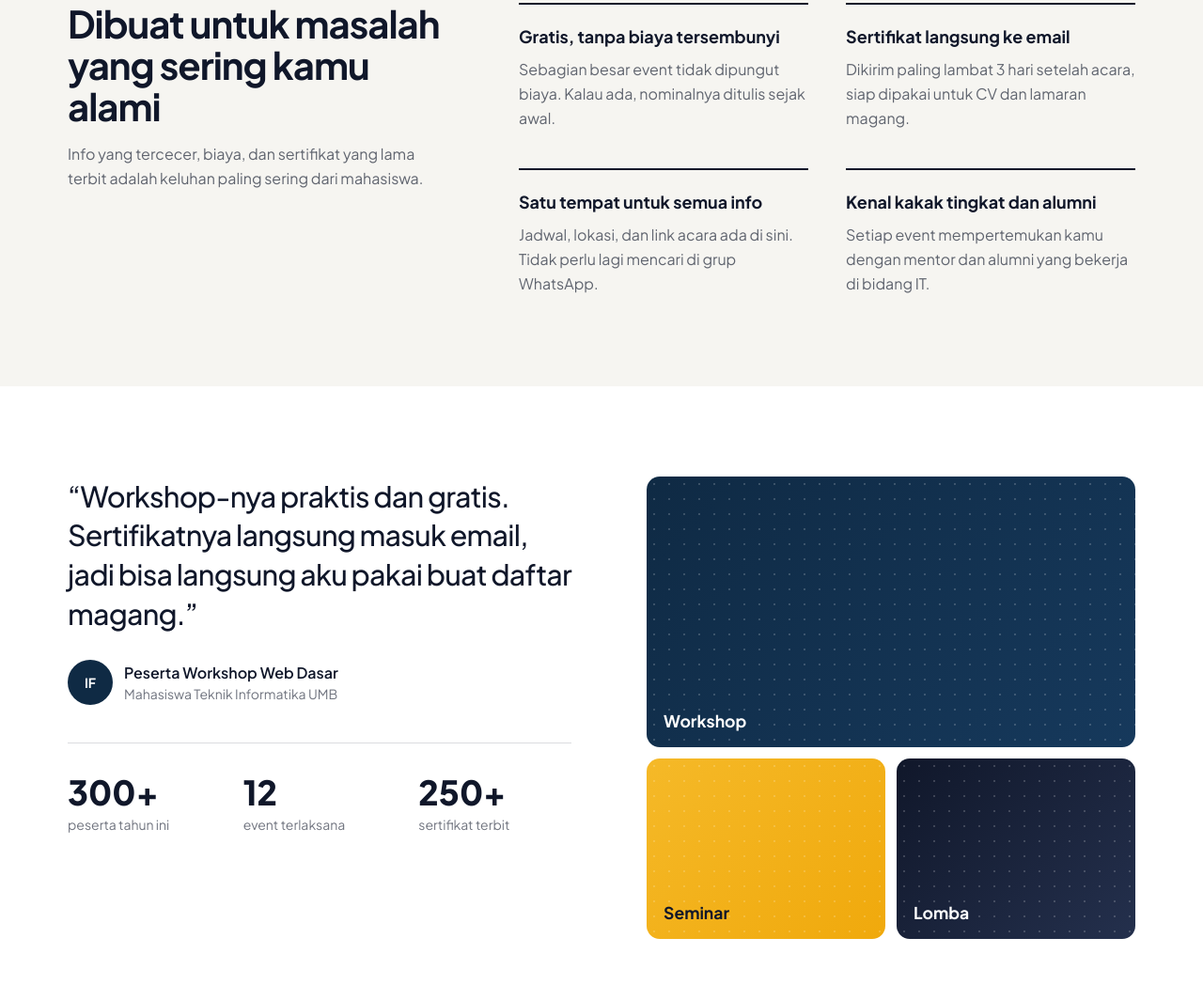
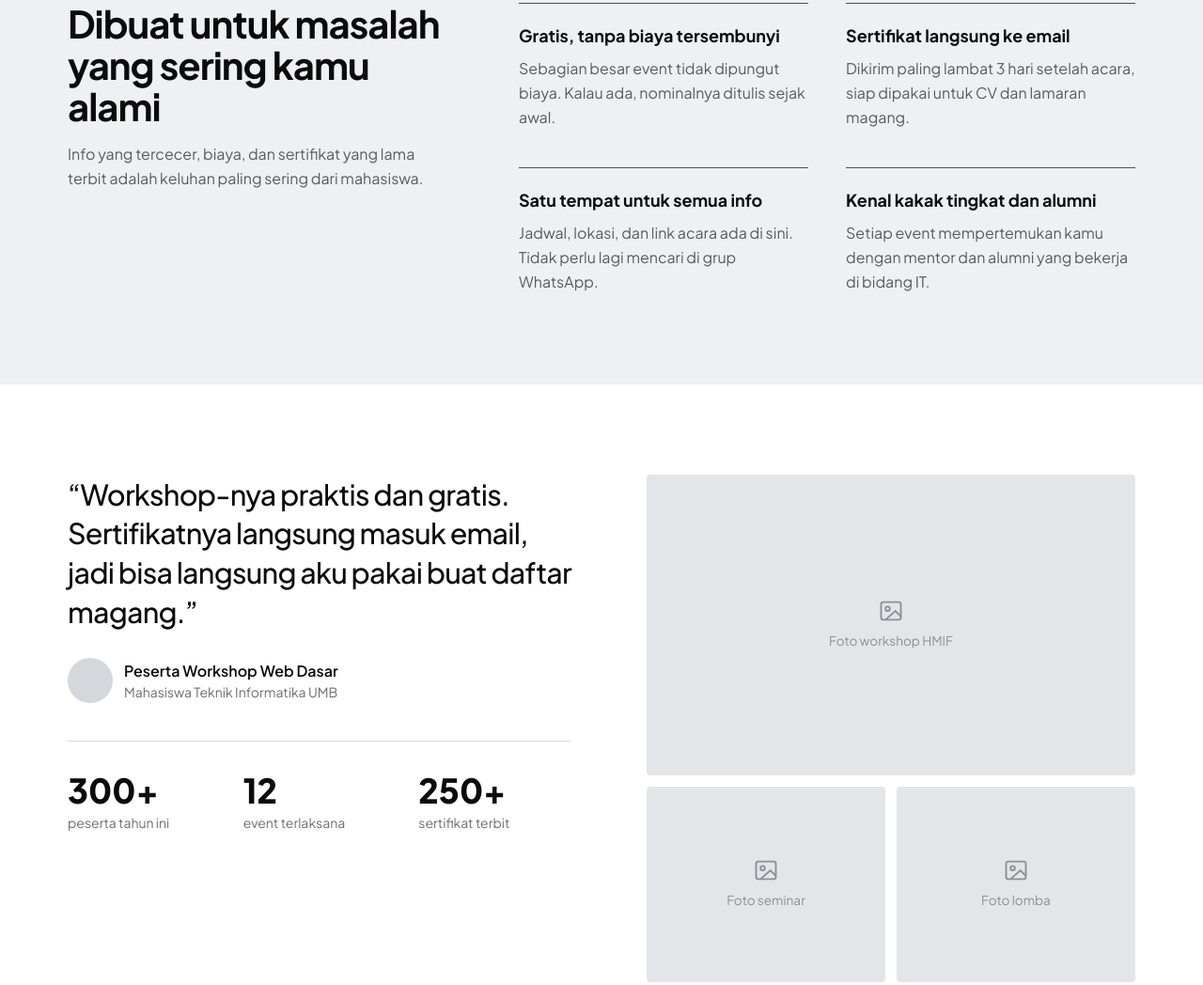
Before and after one commit to AT1NG/hmifumb, a plain HTML site: page index.html in a window 1280 px wide. Shown: the part 758-1806 px from the top of the page at 94% size. Drawn offline with Linux system fonts and the light colour scheme.

Commit message:
Pakai logo HMIF dan style monokrom sesuai wireframe

```diff
--- a/index.html
+++ b/index.html
@@ -8,8 +8,8 @@
   <meta property="og:title" content="Semua event HMIF UMB, dalam satu jadwal">
   <meta property="og:description" content="Seminar, workshop, dan lomba untuk mahasiswa Informatika UMB. Gratis dan bersertifikat.">
   <meta property="og:type" content="website">
-  <meta name="theme-color" content="#0f2a44">
-  <link rel="icon" href="logo.svg" type="image/svg+xml">
+  <meta name="theme-color" content="#0b0b0c">
+  <link rel="icon" href="logo.png" type="image/png">
   <link rel="preconnect" href="https://fonts.googleapis.com">
   <link rel="preconnect" href="https://fonts.gstatic.com" crossorigin>
   <link href="https://fonts.googleapis.com/css2?family=Plus+Jakarta+Sans:wght@400;500;600;700;800&display=swap" rel="stylesheet">
@@ -21,7 +21,7 @@
 <header class="sticky top-0 z-40 border-b border-ink/10 bg-white/90 backdrop-blur">
   <nav class="wrap flex h-[72px] items-center justify-between" aria-label="Navigasi utama">
     <a href="#" class="flex items-center gap-2.5 text-lg font-bold">
-      <img src="logo.svg" alt="" width="32" height="32" class="h-8 w-8">
+      <img src="logo.png" alt="Logo HMIF UMB" width="40" height="40" class="h-10 w-10 rounded-full">
       HMIF UMB
     </a>
     <ul class="hidden items-center gap-9 text-[15px] font-medium md:flex">
@@ -51,7 +51,7 @@
 <section id="jadwal" class="wrap grid gap-12 py-14 md:grid-cols-[1fr_1.1fr] md:items-center md:gap-16 md:py-24">
   <div>
     <h1 class="text-[2.6rem] font-extrabold leading-[1.02] tracking-[-0.03em] md:text-[4rem]">
-      Semua event HMIF, dalam satu jadwal<span class="text-sun">.</span>
+      Semua event HMIF, dalam satu jadwal.
     </h1>
     <p class="mt-6 max-w-md text-lg leading-relaxed text-ink/70">
       Seminar, workshop, dan lomba untuk mahasiswa Informatika UMB. Gratis, bersertifikat, dan bisa didaftar langsung dari halaman ini.
@@ -79,19 +79,19 @@
       <p class="mt-4 leading-relaxed text-ink/65">Info yang tercecer, biaya, dan sertifikat yang lama terbit adalah keluhan paling sering dari mahasiswa.</p>
     </div>
     <div class="grid gap-x-10 gap-y-10 sm:grid-cols-2">
-      <div class="border-t-2 border-ink pt-5">
+      <div class="border-t border-ink/70 pt-5">
         <h3 class="text-lg font-bold">Gratis, tanpa biaya tersembunyi</h3>
         <p class="mt-2 leading-relaxed text-ink/65">Sebagian besar event tidak dipungut biaya. Kalau ada, nominalnya ditulis sejak awal.</p>
       </div>
-      <div class="border-t-2 border-ink pt-5">
+      <div class="border-t border-ink/70 pt-5">
         <h3 class="text-lg font-bold">Sertifikat langsung ke email</h3>
         <p class="mt-2 leading-relaxed text-ink/65">Dikirim paling lambat 3 hari setelah acara, siap dipakai untuk CV dan lamaran magang.</p>
       </div>
-      <div class="border-t-2 border-ink pt-5">
+      <div class="border-t border-ink/70 pt-5">
         <h3 class="text-lg font-bold">Satu tempat untuk semua info</h3>
         <p class="mt-2 leading-relaxed text-ink/65">Jadwal, lokasi, dan link acara ada di sini. Tidak perlu lagi mencari di grup WhatsApp.</p>
       </div>
-      <div class="border-t-2 border-ink pt-5">
+      <div class="border-t border-ink/70 pt-5">
         <h3 class="text-lg font-bold">Kenal kakak tingkat dan alumni</h3>
         <p class="mt-2 leading-relaxed text-ink/65">Setiap event mempertemukan kamu dengan mentor dan alumni yang bekerja di bidang IT.</p>
       </div>
@@ -107,7 +107,7 @@
         “Workshop-nya praktis dan gratis. Sertifikatnya langsung masuk email, jadi bisa langsung aku pakai buat daftar magang.”
       </blockquote>
       <div class="mt-7 flex items-center gap-3">
-        <span class="grid h-12 w-12 place-items-center rounded-full bg-navy text-sm font-bold text-white">IF</span>
+        <span class="h-12 w-12 rounded-full bg-[#d4d7db]"></span>
         <div>
           <p class="font-semibold">Peserta Workshop Web Dasar</p>
           <p class="text-sm text-ink/60">Mahasiswa Teknik Informatika UMB</p>
@@ -121,9 +121,9 @@
     </div>
 
     <div class="grid grid-cols-2 gap-3" aria-hidden="true">
-      <div class="tile col-span-2 h-56 md:h-72" style="--a:#0f2a44;--b:#16395c"><span>Workshop</span></div>
-      <div class="tile h-36 md:h-48" style="--a:#f5b928;--b:#f0a90c"><span class="!text-ink">Seminar</span></div>
-      <div class="tile h-36 md:h-48" style="--a:#10172a;--b:#24304d"><span>Lomba</span></div>
+      <div class="ph col-span-2 h-56 md:h-80"><svg width="28" height="28" viewBox="0 0 24 24" fill="none" stroke="currentColor" stroke-width="1.6"><rect x="3" y="4" width="18" height="16" rx="2"/><circle cx="9" cy="10" r="2"/><path d="m21 17-5-5-9 8"/></svg><span>Foto workshop HMIF</span></div>
+      <div class="ph h-36 md:h-52"><svg width="28" height="28" viewBox="0 0 24 24" fill="none" stroke="currentColor" stroke-width="1.6"><rect x="3" y="4" width="18" height="16" rx="2"/><circle cx="9" cy="10" r="2"/><path d="m21 17-5-5-9 8"/></svg><span>Foto seminar</span></div>
+      <div class="ph h-36 md:h-52"><svg width="28" height="28" viewBox="0 0 24 24" fill="none" stroke="currentColor" stroke-width="1.6"><rect x="3" y="4" width="18" height="16" rx="2"/><circle cx="9" cy="10" r="2"/><path d="m21 17-5-5-9 8"/></svg><span>Foto lomba</span></div>
     </div>
   </div>
 
@@ -228,7 +228,7 @@
 <footer id="kontak" class="border-t border-ink/10">
   <div class="wrap flex flex-col gap-8 py-10 md:flex-row md:items-start md:justify-between">
     <div>
-      <a href="#" class="flex items-center gap-2.5 text-lg font-bold"><img src="logo.svg" alt="" width="32" height="32" class="h-8 w-8">HMIF UMB</a>
+      <a href="#" class="flex items-center gap-2.5 text-lg font-bold"><img src="logo.png" alt="Logo HMIF UMB" width="40" height="40" class="h-10 w-10 rounded-full">HMIF UMB</a>
       <p class="mt-3 max-w-[260px] text-sm leading-relaxed text-ink/60">Himpunan Mahasiswa Informatika Universitas Muhammadiyah Bandung</p>
     </div>
     <ul class="flex flex-wrap gap-x-6 gap-y-3 text-sm font-medium">
@@ -280,7 +280,7 @@ document.getElementById('eventSelect').insertAdjacentHTML('beforeend',
 
 document.getElementById('programList').innerHTML = PROGRAMS.map(([n, d, j]) => `
   <li class="grid gap-1.5 py-5 md:grid-cols-[320px_1fr_200px] md:items-baseline md:gap-8 md:py-6">
-    <span class="text-lg font-bold">${esc(n)}</span><span class="text-ink/65">${esc(d)}</span><span class="text-sm font-medium text-navy md:text-ink">${esc(j)}</span>
+    <span class="text-lg font-bold">${esc(n)}</span><span class="text-ink/65">${esc(d)}</span><span class="text-sm font-medium">${esc(j)}</span>
   </li>`).join('');
 
 /* Tombol "Daftar" di jadwal langsung memilih event di form */
--- a/sukses.html
+++ b/sukses.html
@@ -5,7 +5,7 @@
   <meta name="viewport" content="width=device-width, initial-scale=1">
   <title>Pendaftaran terkirim · HMIF UMB</title>
   <meta name="robots" content="noindex">
-  <link rel="icon" href="logo.svg" type="image/svg+xml">
+  <link rel="icon" href="logo.png" type="image/png">
   <link rel="preconnect" href="https://fonts.googleapis.com">
   <link rel="preconnect" href="https://fonts.gstatic.com" crossorigin>
   <link href="https://fonts.googleapis.com/css2?family=Plus+Jakarta+Sans:wght@400;500;600;700;800&display=swap" rel="stylesheet">
@@ -13,8 +13,8 @@
 </head>
 <body class="bg-paper">
   <main class="wrap flex min-h-screen flex-col justify-center py-16">
-    <a href="./" class="flex items-center gap-2.5 text-lg font-bold"><img src="logo.svg" alt="" width="32" height="32" class="h-8 w-8">HMIF UMB</a>
-    <h1 class="mt-12 max-w-2xl text-4xl font-extrabold leading-[1.05] tracking-tight md:text-6xl">Pendaftaranmu sudah kami terima<span class="text-sun">.</span></h1>
+    <a href="./" class="flex items-center gap-2.5 text-lg font-bold"><img src="logo.png" alt="Logo HMIF UMB" width="40" height="40" class="h-10 w-10 rounded-full">HMIF UMB</a>
+    <h1 class="mt-12 max-w-2xl text-4xl font-extrabold leading-[1.05] tracking-tight md:text-6xl">Pendaftaranmu sudah kami terima.</h1>
     <p class="mt-6 max-w-xl text-lg leading-relaxed text-ink/70">
       Kamu terdaftar di <strong id="ev" class="text-ink">event HMIF</strong>. Konfirmasi dan link acara akan dikirim ke email kamu sebelum hari H.
     </p>
```
Also changed, not shown: logo.png (added), styles.css.
